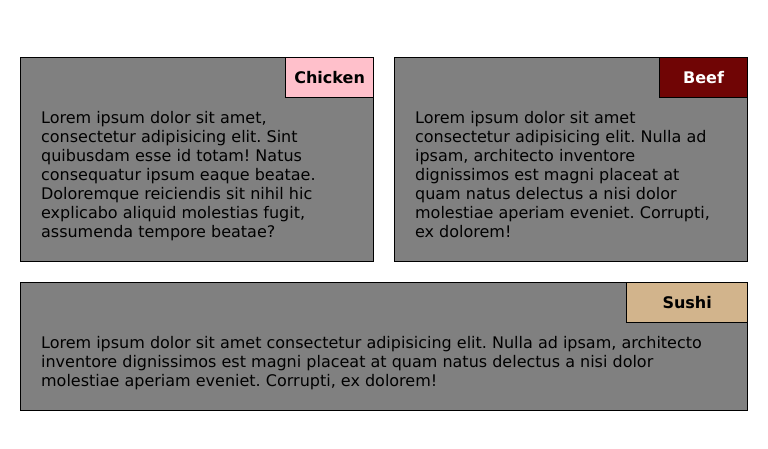
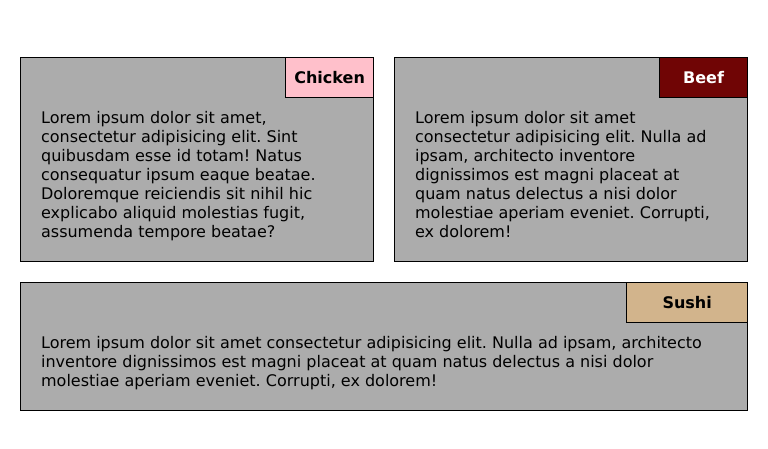
Before and after one commit to wx2009e/module2-solution, a plain HTML site: page site/index.html in a window 768 px wide. Shown: the part 91-540 px from the top of the page. Drawn offline with Linux system fonts and the light colour scheme.

Commit message:
updated tablet background color

```diff
--- a/site/css/styles.css
+++ b/site/css/styles.css
@@ -137,7 +137,7 @@ p {
         width: 50%;
     }
     .column-content {
-        background-color: grey;
+        background-color: rgb(172, 172, 172);
         border: 1px solid black;
         height: 100%;
     }
```
